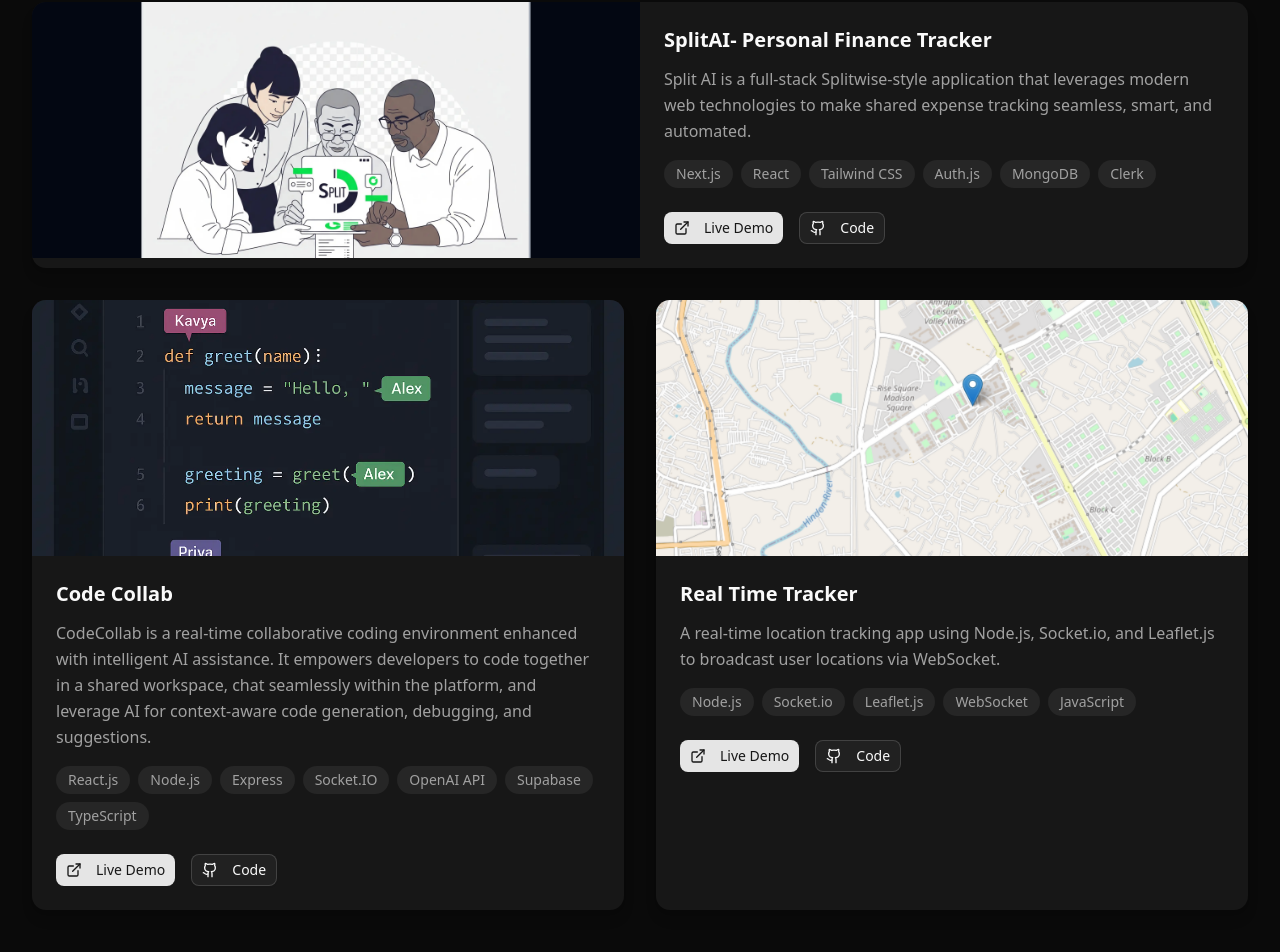
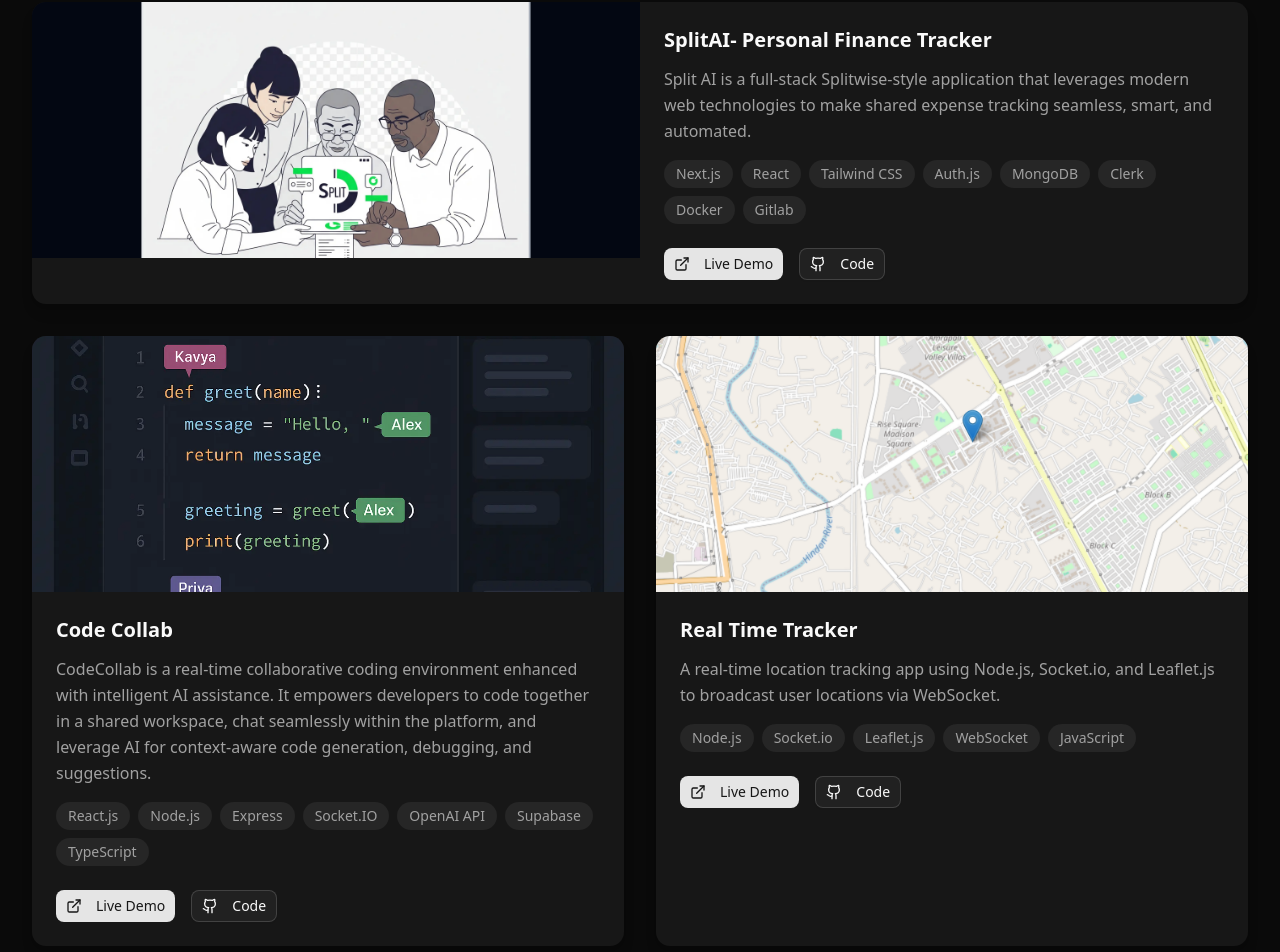
Before and after one commit to Ashutoshgola/ashutosh-gola-portfolio, a Next.js app: page / in a window 1280 px wide. Shown: the part 2832-3784 px from the top of the page. Built offline with nearby package versions, Linux system fonts and the light colour scheme.

Commit message:
updated project

```diff
--- a/components/Projects.tsx
+++ b/components/Projects.tsx
@@ -10,7 +10,7 @@ const ProjectsSection = () => {
         "Split AI is a full-stack Splitwise-style application that leverages modern web technologies to make shared expense tracking seamless, smart, and automated.",
       image: "/SplitAI.png",
       technologies: [
-        "Next.js", "React", "Tailwind CSS", "Auth.js", "MongoDB", "Clerk",
+        "Next.js", "React", "Tailwind CSS", "Auth.js", "MongoDB", "Clerk","Docker","Gitlab",
       ],
       liveUrl: "https://split-ai-theta.vercel.app/",
       githubUrl: "https://github.com/Ashutoshgola/SplitAI",
@@ -25,8 +25,8 @@ const ProjectsSection = () => {
       technologies: [
         "React.js", "Node.js", "Express", "Socket.IO", "OpenAI API", "Supabase", "TypeScript",
       ],
-      liveUrl: "https://codecollab-ai.vercel.app/login",
-      githubUrl: "https://github.com/Ashutoshgola/codecollab-ai",
+      liveUrl: "https://code-colab-seven.vercel.app/",
+      githubUrl: "https://github.com/Ashutoshgola/code-colab",
       featured: false,
     },
 
```
